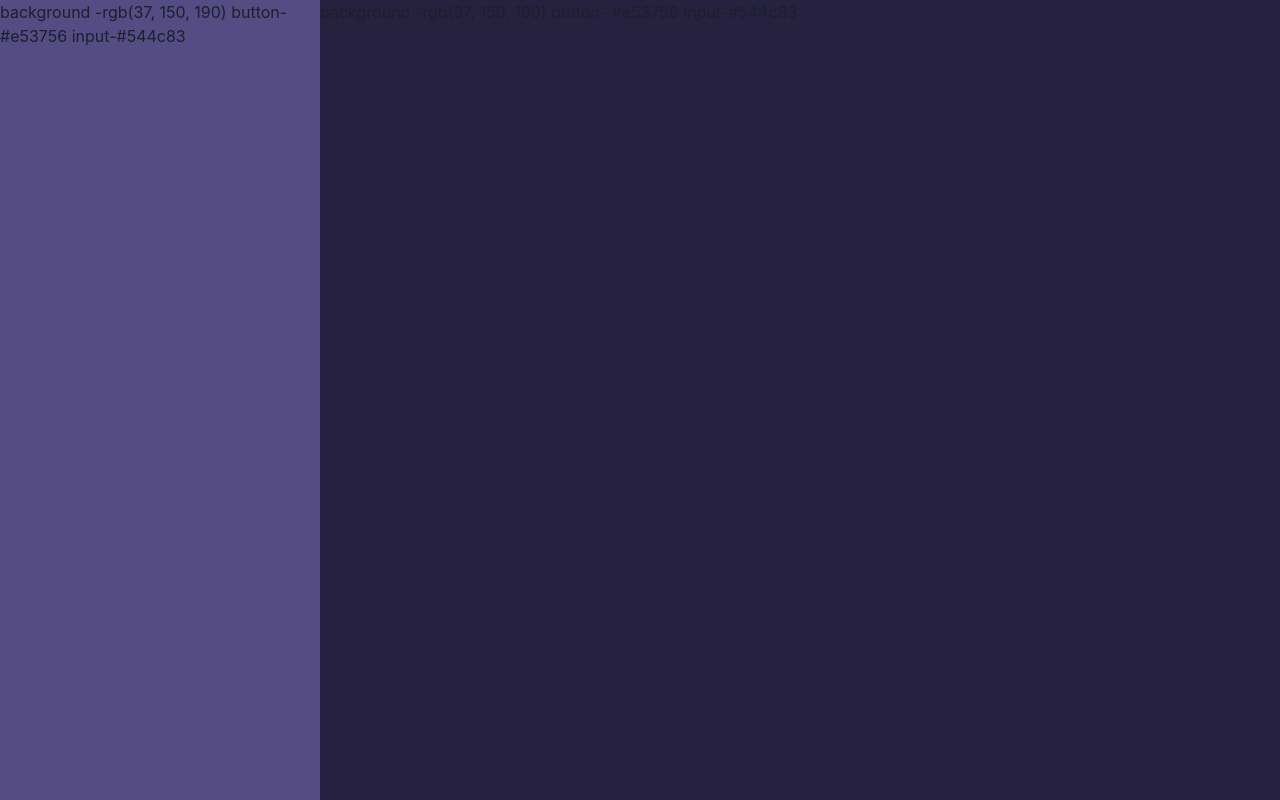
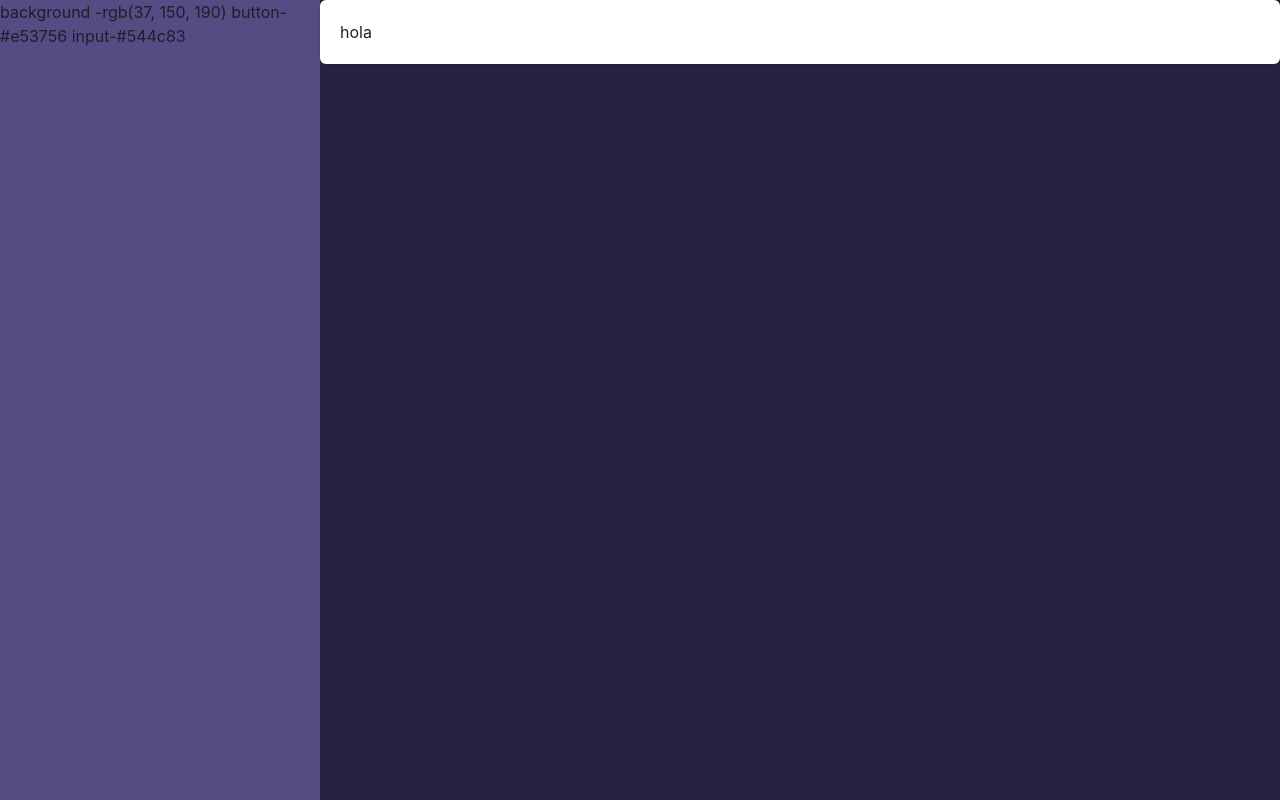
Before and after one commit to akareagwom/note-pal, a React (Vite) app: page /Layout in a window 1280 px wide. Built offline with nearby package versions, Linux system fonts and the light colour scheme.

Commit message:
card componentcontent

```diff
--- a/src/notes/Notes.tsx
+++ b/src/notes/Notes.tsx
@@ -1,13 +1,12 @@
 import { Box } from "@chakra-ui/react";
+import CardComp from "./components/CardComp";
 
 const   Notes =()=>{
     return (
         <Box  h={'100vh'}>
 
+            <CardComp/>
 
-     background -rgb(37, 150, 190)
-     button- #e53756
-     input-#544c83
         </Box>
     )
 }
--- a/src/notes/components/CardComp.tsx
+++ b/src/notes/components/CardComp.tsx
@@ -0,0 +1,16 @@
+import { Box,  Card, CardHeader, CardBody, Text} from "@chakra-ui/react"
+
+const CardComp =()=>{
+    return(
+        <Box>
+            <Card>
+                <CardBody>
+                    <Text>hola</Text>
+                </CardBody>
+            </Card>
+
+        </Box>
+    )
+}
+
+export default CardComp;
```
